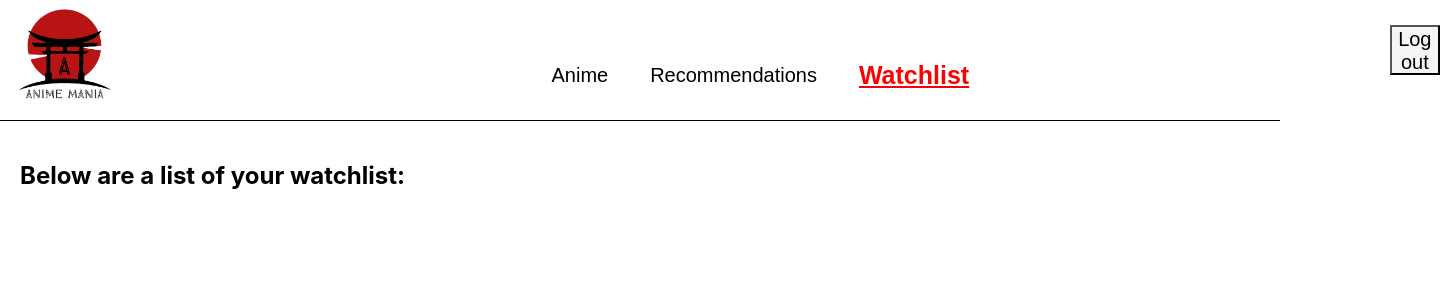
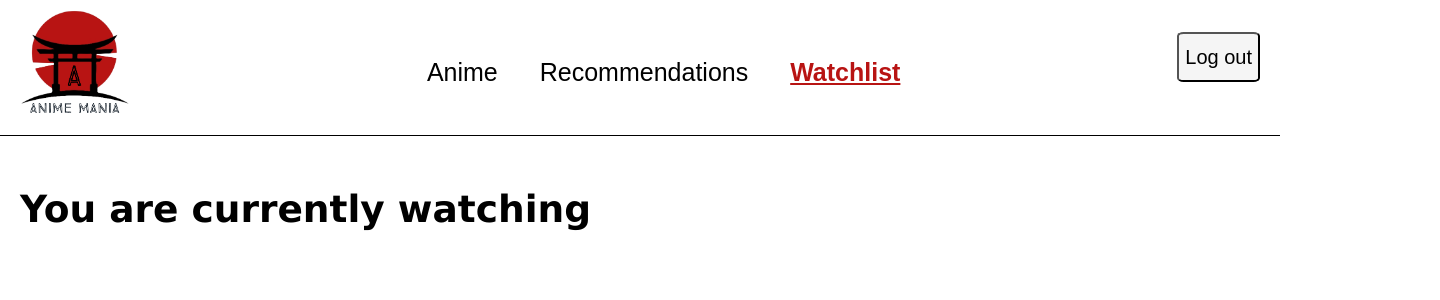
Before and after one commit to Azarul100/AnimeMania, a React (Create React App) app: page /watchlist in a window 1280 px wide. Shown: the top 300 px of the page, 1440 px wide, since content can reach past the window. Built offline with nearby package versions, Linux system fonts and the light colour scheme.

Commit message:
Edited some UI

```diff
--- a/src/pages/HomePage/home.css
+++ b/src/pages/HomePage/home.css
@@ -7,7 +7,8 @@
 .homeTopText {
     display: flex;
     gap: 30px;
-    margin-top: 50px;
+    margin-top: 30px;
+    align-items: center;
 }
 
 .homeLogo {
@@ -24,20 +25,12 @@
     cursor: pointer;
 }
 
-.homeTextAnime :hover {
-    cursor: pointer;
-}
-
 .homeTextRec {
     color: black;
     font-weight: normal;
     background: none;
     border: none;
     font-size: 25px;
-
-}
-
-.homeTextRec :hover {
     cursor: pointer;
 }
 
@@ -47,9 +40,6 @@
     background: none;
     border: none;
     font-size: 25px;
-}
-
-.homeTextWL:hover {
     cursor: pointer;
 }
 
@@ -83,6 +73,7 @@
     box-sizing: border-box;
     display: flex;
     justify-content: center;
+    margin-left: 30px;
 }
 
 .homeAnimeContainer {
@@ -129,6 +120,9 @@
 .homeTextOther {
     margin: 10px;
     padding: 5px;
+    font-family: 'Lucida Sans', 'Lucida Sans Regular', 'Lucida Grande', 'Lucida Sans Unicode', Geneva, Verdana, sans-serif;
+    font-size: 25px;
+    margin-left: 20px;
 }
 
 .modal {
@@ -155,3 +149,39 @@
     border-top: 1px solid black;
     width: 100%;
   }
+
+  .userInfo {
+    display: flex;
+    justify-content: space-between;
+    margin-right: 20px;
+  }
+
+  .wlcText {
+    margin-left: 20px;
+  }
+
+  .welcome {
+    font-family: 'Lucida Sans', 'Lucida Sans Regular', 'Lucida Grande', 'Lucida Sans Unicode', Geneva, Verdana, sans-serif;
+    font-size: 40px;
+  }
+
+  .discover {
+    font-family: 'Lucida Sans', 'Lucida Sans Regular', 'Lucida Grande', 'Lucida Sans Unicode', Geneva, Verdana, sans-serif;
+    font-size: 30px;
+  }
+
+  .ultimate {
+    font-family: 'Lucida Sans', 'Lucida Sans Regular', 'Lucida Grande', 'Lucida Sans Unicode', Geneva, Verdana, sans-serif;
+    font-size: 20px;
+  }
+
+  .welcome1 {
+    font-family: 'Lucida Sans', 'Lucida Sans Regular', 'Lucida Grande', 'Lucida Sans Unicode', Geneva, Verdana, sans-serif;
+    font-size: 40px;
+    text-align: end;
+  }
+
+  .member {
+    font-family: 'Lucida Sans', 'Lucida Sans Regular', 'Lucida Grande', 'Lucida Sans Unicode', Geneva, Verdana, sans-serif;
+    font-size: 25px;
+  }
--- a/src/pages/HomePage/home.js
+++ b/src/pages/HomePage/home.js
@@ -59,13 +59,13 @@ const Home = () => {
             <div className="homeTop">
                 <img src={logo} alt="AnimeMania" className="homeLogo"/>
                 <div className="homeTopText">
-                    <Link to="/home" className="link">
+                    <Link to="/home">
                         <button className="homeTextAnime">Anime</button>
                     </Link>
-                    <Link to='/recommendation' className="link">
+                    <Link to="/recommendation">
                         <button className="homeTextRec">Recommendations</button>
                     </Link>
-                    <Link to="/watchlist" className="link">
+                    <Link to="/watchlist">
                         <button className="homeTextWL">Watchlist</button>
                     </Link>
                 </div>
@@ -77,12 +77,30 @@ const Home = () => {
             </div>
             <br />
             <div>
+            <br></br>
             <div className ="homeLine"></div>
-                <h1>Welcome Username</h1>
-                <h2>Member Since</h2>
+                <div className="userInfo">
+                    <div className="wlcText">
+                        <h1 className="welcome">Welcome back, Username</h1>
+                        <h2 className="member">Member Since</h2>
+                    </div>
+                    <div className="memberInfo">
+                        <h1 className="welcome1">35</h1>
+                        <h2 className="member">anime watched</h2>
+                    </div>
+                </div>
             </div>
             <div className ="homeLine"></div>
-            <br /><br /><br />
+            <br></br>
+            <div className="wlcText">
+                <h1 className="discover">
+                    Discover New Anime
+                </h1>
+                <h3 className="ultimate">
+                    The ultimate destination for anime fans
+                </h3>
+            </div>
+            <br></br>
             <h3 className="homeTextOther">Popular</h3>
 
             <div className="homeAnimeWrapper">
--- a/src/pages/RecommendationPage/Recommend.css
+++ b/src/pages/RecommendationPage/Recommend.css
@@ -9,7 +9,8 @@
 {
     display: flex;
     gap: 30px;
-    margin-top: 50px;
+    margin-top: 30px;
+    align-items: center;
 }
 
 .recLogo
@@ -24,9 +25,6 @@
     background: none;
     border: none;
     font-size: 25px;
-}
-
-.recTextAnime :hover {
     cursor: pointer;
 }
 
@@ -41,19 +39,12 @@
     cursor: pointer;
 }
 
-.recTextRec :hover {
-    cursor: pointer;
-}
-
 .recTextWL {
     color: black;
     font-weight: normal;
     background: none;
     border: none;
     font-size: 25px;
-}
-
-.recTextWL :hover {
     cursor: pointer;
 }
 
@@ -158,11 +149,26 @@
 
   .formText
   {
-    font-size: 17px;
+    font-family: 'Lucida Sans', 'Lucida Sans Regular', 'Lucida Grande', 'Lucida Sans Unicode', Geneva, Verdana, sans-serif;
+    font-size: 20px;
     /* font-weight: bold; */
   }
 
-  .recInstruction
-  {
-    margin: 10px;
+  .getBtn {
+    margin-top: 8px;
   }
+
+  .title {
+    text-align: start;
+    margin-left: 20px;
+  }
+
+  .text1 {
+    font-family: 'Lucida Sans', 'Lucida Sans Regular', 'Lucida Grande', 'Lucida Sans Unicode', Geneva, Verdana, sans-serif;
+    font-size: 35px;
+  }
+
+  .text2 {
+    font-family: 'Lucida Sans', 'Lucida Sans Regular', 'Lucida Grande', 'Lucida Sans Unicode', Geneva, Verdana, sans-serif;
+    font-size: 25px;
+  }
--- a/src/pages/RecommendationPage/Recommendation.js
+++ b/src/pages/RecommendationPage/Recommendation.js
@@ -70,12 +70,18 @@ const Recommend = () => {
             </div>
             <br />
             <div className="recLine"></div>
-            <br /><br />
-            <h1 className="recInstruction">Enter the name or genre in the textfields to get recommendations</h1>
+            <div className="title">
+                <h1 className="text1">
+                    Based on your preferences, this is what we have curated
+                </h1>
+                <h2 className="text2">
+                    Enter the name or genre in the textfields to get recommendations
+                </h2>
+            </div>
             <br/>
             <div className="animeFormArea">
                 <form onSubmit={handleSubmit}>
-                    <label className="formText" htmlFor="animeName">Enter an anime name:</label>
+                    <label className="formText" htmlFor="animeName">Enter an anime name:                </label>
                     <input
                         type="text"
                         id="animeName"
@@ -83,7 +89,7 @@ const Recommend = () => {
                         value={animeName}
                         onChange={handleInputChange}
                     />
-                    <ButtonComponent type="submit">Get</ButtonComponent>
+                    <ButtonComponent className="getBtn" type="submit">Get</ButtonComponent>
                 </form>
             </div>
             <br />
@@ -111,7 +117,7 @@ const Recommend = () => {
             <br/><br/>
             <div className="animeFormArea">
                 <form onSubmit={handleSubmit2}>
-                    <label className="formText" htmlFor="animeGenre">Enter an anime genre:</label>
+                    <label className="formText" htmlFor="animeGenre">Enter an anime genre:                </label>
                     <input
                         type="text"
                         id="animeGenre"
--- a/src/pages/WatchlistPage/Watchlist.css
+++ b/src/pages/WatchlistPage/Watchlist.css
@@ -1,18 +1,20 @@
 .wlTop
 {
     display: flex;
-    gap: 415px;
+    /* gap: 415px; */
+    justify-content: space-between;
 }
 
 .wlTopText
 {
     display: flex;
-    gap: 15px;
+    gap: 30px;
+    margin-top: 30px;
+    align-items: center;
 }
 
 .wlLogo
 {
-    height: 100px;
     width: 150px;
 }
 
@@ -22,7 +24,8 @@
     font-weight: normal;
     background: none;
     border: none;
-    font-size: 20px;
+    font-size: 25px;
+    cursor: pointer;
 }
 
 .wlTextRec
@@ -30,17 +33,19 @@
     color: black;
     background: none;
     border: none;
-    font-size: 20px;
+    font-size: 25px;
+    cursor: pointer;
 }
 
 .wlTextWL {
-    color: red;
+    color: #B81413;
     font-weight: normal;
     background: none;
     border: none;
     font-size: 25px;
     text-decoration: underline;
     font-weight: bold;
+    cursor: pointer;
 }
 
 .wlLO
@@ -51,6 +56,7 @@
     font-size: 20px;
     height: 50px;
     width: 100%;
+    border-radius: 8%;
 }
 
 .wlButtonArea
@@ -58,6 +64,11 @@
     display: flex;
     justify-content: center;
     align-items: center;
+    margin-right: 20px;
+}
+
+.wlButtonArea :hover {
+    cursor: pointer;
 }
 
 .wlLine {
@@ -68,4 +79,6 @@
 .wlIntroText
 {
     margin: 20px;
+    font-family: 'Lucida Sans', 'Lucida Sans Regular', 'Lucida Grande', 'Lucida Sans Unicode', Geneva, Verdana, sans-serif;
+    font-size: 25px;
 }
--- a/src/pages/WatchlistPage/Watchlist.js
+++ b/src/pages/WatchlistPage/Watchlist.js
@@ -1,6 +1,7 @@
 import React from "react";
 import logo from "../../logo.png";
 import "./Watchlist.css"
+import { Link } from 'react-router-dom';
 
 const Watchlist = () => {
     const animePage = () => {
@@ -20,16 +21,26 @@ const Watchlist = () => {
             <div className="wlTop">
                 <img src={logo} alt="AnimeMania" className="wlLogo" />
                 <div className="recTopText">
-                    <button onClick={animePage} className="wlTextAnime">Anime</button>
-                    <button onClick={recPage} className="wlTextRec">Recommendations</button>
-                    <button className="wlTextWL">Watchlist</button>
+                    <Link to="/home">
+                        <button className="wlTextAnime">Anime</button>
+                    </Link>
+                    <Link to="/recommendation">
+                        <button className="wlTextRec">Recommendations</button>
+                    </Link>
+                    <Link to="/watchlist">
+                        <button className="wlTextWL">Watchlist</button>
+                    </Link>
                 </div>
-                <div className="wlButtonArea"><button onClick={startPage} className="wlLO">Log out</button></div>
+                <div className="wlButtonArea">
+                    <Link to="/">
+                        <button className="wlLO">Log out</button>
+                    </Link>
+                </div>
             </div>
             <br />
             <div className="wlLine"></div>
             <br />
-            <div className="wlIntroText"><h2>Below are a list of your watchlist:</h2></div>
+            <div className="wlIntroText"><h2>You are currently watching</h2></div>
         </>
     );
 };
```
